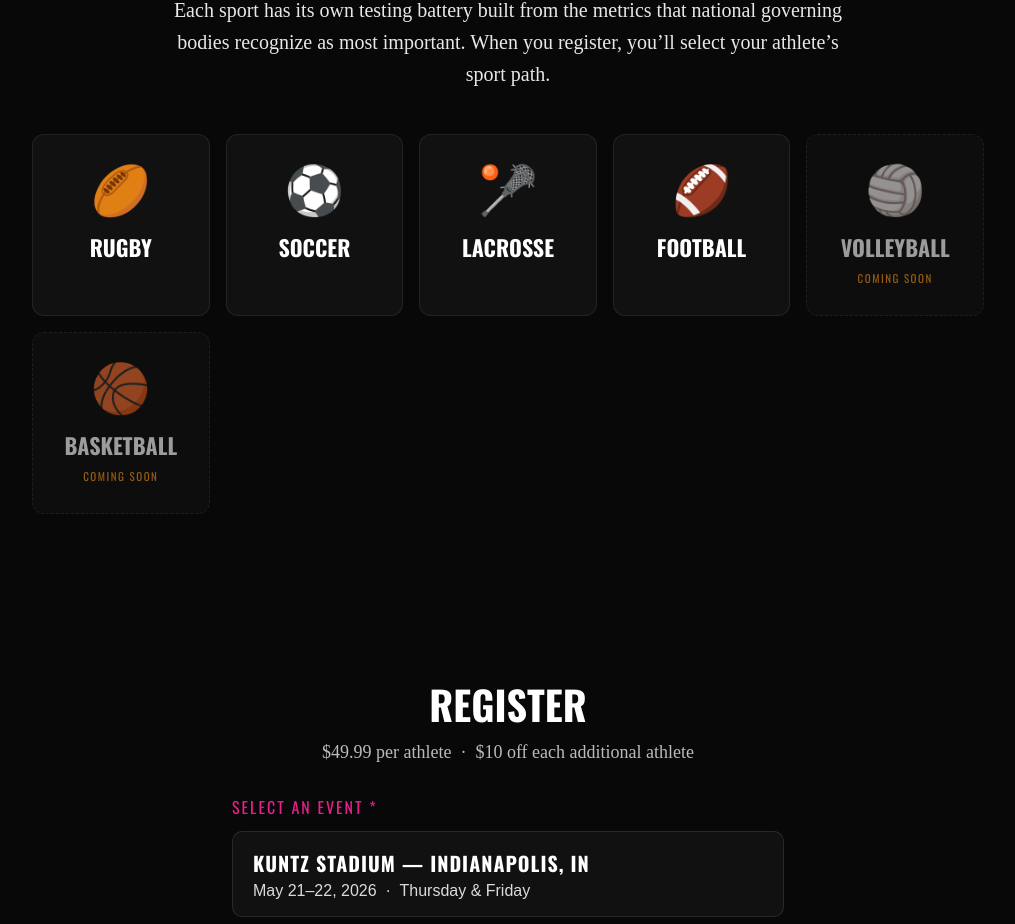
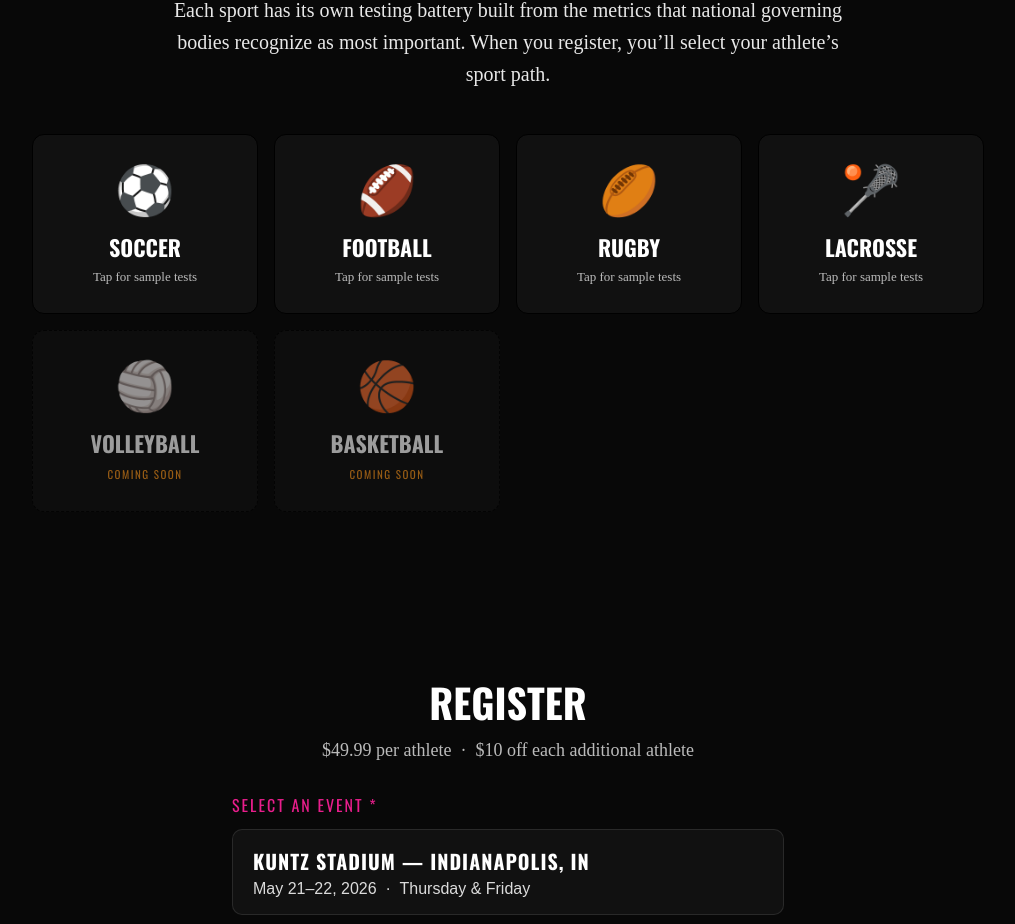
Before and after one commit to beldockmel-ops/hudson-athletics, a Next.js app: page / in a window 1280 px wide. Shown: the part 2335-3259 px from the top of the page, without its empty margins (132-1147 px from the left). Built offline with nearby package versions, Linux system fonts and the light colour scheme.

Commit message:
Update page.js

```diff
--- a/app/page.js
+++ b/app/page.js
@@ -157,16 +157,42 @@ function HowItWorks() {
   );
 }
 
+function SportCard({ name, icon, tests, comingSoon }) {
+  const [hovered, setHovered] = useState(false);
+  return (
+    <div
+      onClick={() => !comingSoon && setHovered(h => !h)}
+      onMouseEnter={() => !comingSoon && setHovered(true)}
+      onMouseLeave={() => setHovered(false)}
+      style={{ background: BRAND.card, border: comingSoon ? "1px dashed rgba(255,255,255,0.12)" : "1px solid rgba(255,255,255,0.08)", borderRadius: 12, padding: 28, textAlign: "center", opacity: comingSoon ? 0.6 : 1, position: "relative", cursor: comingSoon ? "default" : "pointer", transition: "border-color 0.2s", borderColor: hovered && !comingSoon ? BRAND.pink : undefined, minHeight: 130 }}>
+      {!hovered ? (
+        <>
+          <div style={{ fontSize: 48, marginBottom: 12 }}>{icon}</div>
+          <h3 style={{ fontFamily: "Oswald, sans-serif", fontSize: 22, color: BRAND.white, textTransform: "uppercase", marginBottom: comingSoon ? 6 : 0 }}>{name}</h3>
+          {comingSoon && <span style={{ fontFamily: "Oswald, sans-serif", fontSize: 11, color: BRAND.orange, textTransform: "uppercase", letterSpacing: 1.5 }}>Coming Soon</span>}
+          {!comingSoon && <p style={{ fontFamily: "Source Sans 3, sans-serif", fontSize: 13, color: BRAND.muted, marginTop: 6 }}>Tap for sample tests</p>}
+        </>
+      ) : (
+        <div style={{ textAlign: "left" }}>
+          <h3 style={{ fontFamily: "Oswald, sans-serif", fontSize: 18, color: BRAND.orange, textTransform: "uppercase", marginBottom: 10 }}>{icon} {name}</h3>
+          <p style={{ fontFamily: "Oswald, sans-serif", fontSize: 12, color: BRAND.muted, textTransform: "uppercase", letterSpacing: 1.5, marginBottom: 8 }}>Sample Tests</p>
+          {tests.map((t, i) => (
+            <p key={i} style={{ fontFamily: "Source Sans 3, sans-serif", fontSize: 15, color: BRAND.light, lineHeight: 1.8 }}>→ {t}</p>
+          ))}
+        </div>
+      )}
+    </div>
+  );
+}
+
 function Sports() {
-  const activeSports = [
-    { name: "Rugby", icon: "🏉" },
-    { name: "Soccer", icon: "⚽" },
-    { name: "Lacrosse", icon: "🥍" },
-    { name: "Football", icon: "🏈" },
-  ];
-  const comingSoonSports = [
-    { name: "Volleyball", icon: "🏐" },
-    { name: "Basketball", icon: "🏀" },
+  const sports = [
+    { name: "Soccer", icon: "⚽", tests: ["10m & 30m Sprint", "Vertical Jump", "5-10-5 Agility Shuttle", "505 Change of Direction", "Yo-Yo Endurance Test"] },
+    { name: "Football", icon: "🏈", tests: ["40-Yard Dash", "Vertical Jump", "Broad Jump", "5-10-5 Pro Agility", "3-Cone Drill"] },
+    { name: "Rugby", icon: "🏉", tests: ["10m & 30m Sprint", "Vertical Jump", "Broad Jump", "5-10-5 Agility Shuttle", "Yo-Yo Endurance Test"] },
+    { name: "Lacrosse", icon: "🥍", tests: ["40-Yard Dash", "Vertical Jump", "5-10-5 Agility Shuttle", "Broad Jump", "300-Yard Shuttle"] },
+    { name: "Volleyball", icon: "🏐", comingSoon: true, tests: ["Standing Vertical Jump", "Approach Jump", "Broad Jump", "5-10-5 Agility Shuttle", "Wingspan & Standing Reach"] },
+    { name: "Basketball", icon: "🏀", comingSoon: true, tests: ["Standing & Max Vertical", "Lane Agility Drill", "3/4 Court Sprint", "5-10-5 Pro Agility", "Wingspan & Standing Reach"] },
   ];
 
   return (
@@ -175,19 +201,9 @@ function Sports() {
       <p style={{ fontFamily: "Source Sans 3, sans-serif", fontSize: 20, color: BRAND.light, textAlign: "center", maxWidth: 700, margin: "0 auto 44px", lineHeight: 1.6 }}>
         Each sport has its own testing battery built from the metrics that national governing bodies recognize as most important. When you register, you&rsquo;ll select your athlete&rsquo;s sport path.
       </p>
-      <div style={{ display: "grid", gridTemplateColumns: "repeat(auto-fit, minmax(160px, 1fr))", gap: 16 }}>
-        {activeSports.map(s => (
-          <div key={s.name} style={{ background: BRAND.card, border: "1px solid rgba(255,255,255,0.08)", borderRadius: 12, padding: 28, textAlign: "center" }}>
-            <div style={{ fontSize: 48, marginBottom: 12 }}>{s.icon}</div>
-            <h3 style={{ fontFamily: "Oswald, sans-serif", fontSize: 22, color: BRAND.white, textTransform: "uppercase", marginBottom: 0 }}>{s.name}</h3>
-          </div>
-        ))}
-        {comingSoonSports.map(s => (
-          <div key={s.name} style={{ background: BRAND.card, border: "1px dashed rgba(255,255,255,0.12)", borderRadius: 12, padding: 28, textAlign: "center", opacity: 0.6 }}>
-            <div style={{ fontSize: 48, marginBottom: 12 }}>{s.icon}</div>
-            <h3 style={{ fontFamily: "Oswald, sans-serif", fontSize: 22, color: BRAND.white, textTransform: "uppercase", marginBottom: 6 }}>{s.name}</h3>
-            <span style={{ fontFamily: "Oswald, sans-serif", fontSize: 11, color: BRAND.orange, textTransform: "uppercase", letterSpacing: 1.5 }}>Coming Soon</span>
-          </div>
+      <div style={{ display: "grid", gridTemplateColumns: "repeat(auto-fit, minmax(180px, 1fr))", gap: 16 }}>
+        {sports.map(s => (
+          <SportCard key={s.name} name={s.name} icon={s.icon} tests={s.tests} comingSoon={s.comingSoon} />
         ))}
       </div>
     </section>
```
